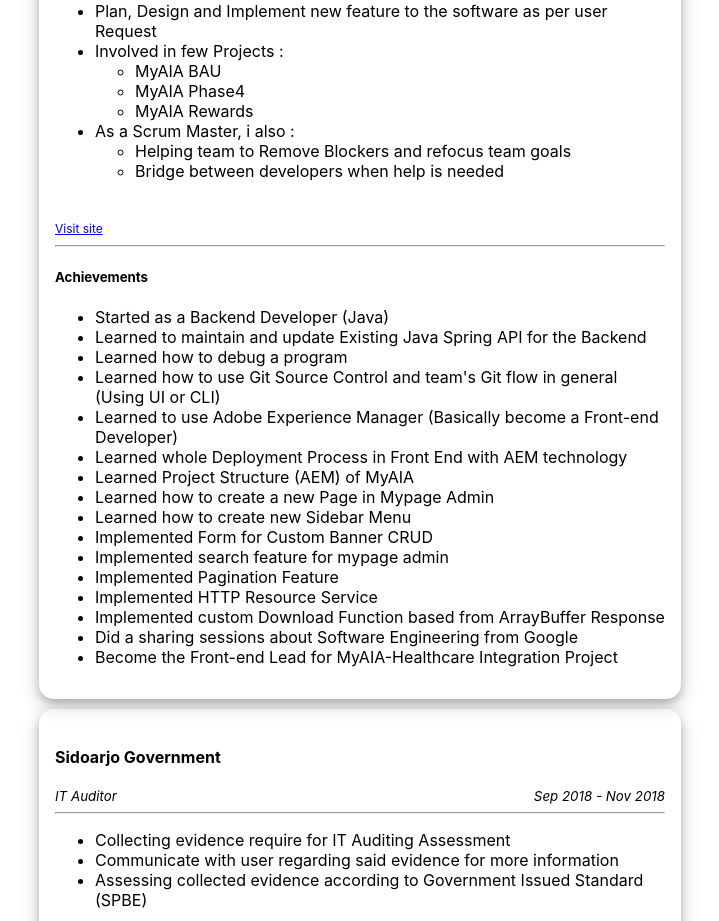
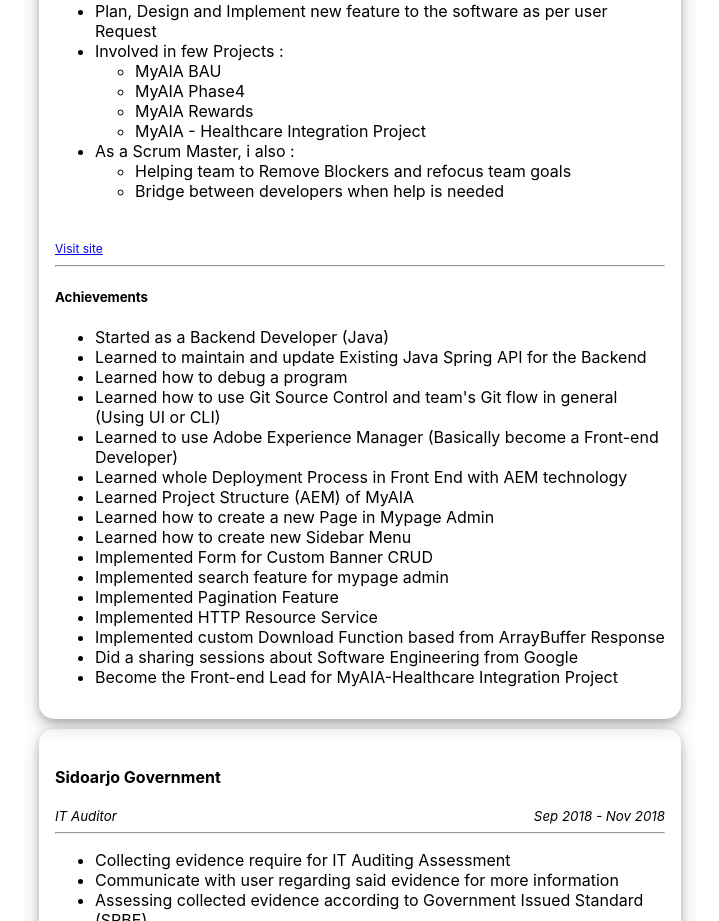
Before and after one commit to febhost32/portfolio, a React (Create React App) app: page / in a window 1280 px wide. Shown: the part 2400-3321 px from the top of the page, without its empty margins (530-1249 px from the left). Built offline with nearby package versions, Linux system fonts and the light colour scheme.

Commit message:
Update portfolio

```diff
--- a/src/pages/MainPage.tsx
+++ b/src/pages/MainPage.tsx
@@ -76,7 +76,7 @@ function MainPage() {
                             <p>LinkedIn&emsp;: <Link link="https://www.linkedin.com/in/febrian-pratama-putra-a25138147/" target="_blank" text="Visit here!"/> </p>
                             <p>Github&emsp;: <Link link="https://github.com/febhost32" target="_blank" text="Visit here!"/> </p>
                             <hr />
-                            <p style={{textAlign: "center"}}>Check out my <Link link="https://drive.google.com/file/d/1-6BvASwCF94LgXVOLnjv5sHjZDuc2RHb/view?usp=sharing" target="_blank" text="CV here"/>!</p>
+                            <p style={{textAlign: "center"}}>Check out my <Link link="https://drive.google.com/drive/folders/1lnnraiPF2qRDBla51TqRxnwutfg7w1D8" target="_blank" text="CV here"/>!</p>
                         </Card>
                         <Card>
                             <h2 style={{textAlign: "center"}}>Tech Stack</h2>
@@ -157,6 +157,7 @@ function MainPage() {
                                         <li>MyAIA BAU</li>
                                         <li>MyAIA Phase4</li>
                                         <li>MyAIA Rewards</li>
+                                        <li>MyAIA - Healthcare Integration Project</li>
                                     </ul>
                                 </li>
                                 <li>As a Scrum Master, i also :
```
